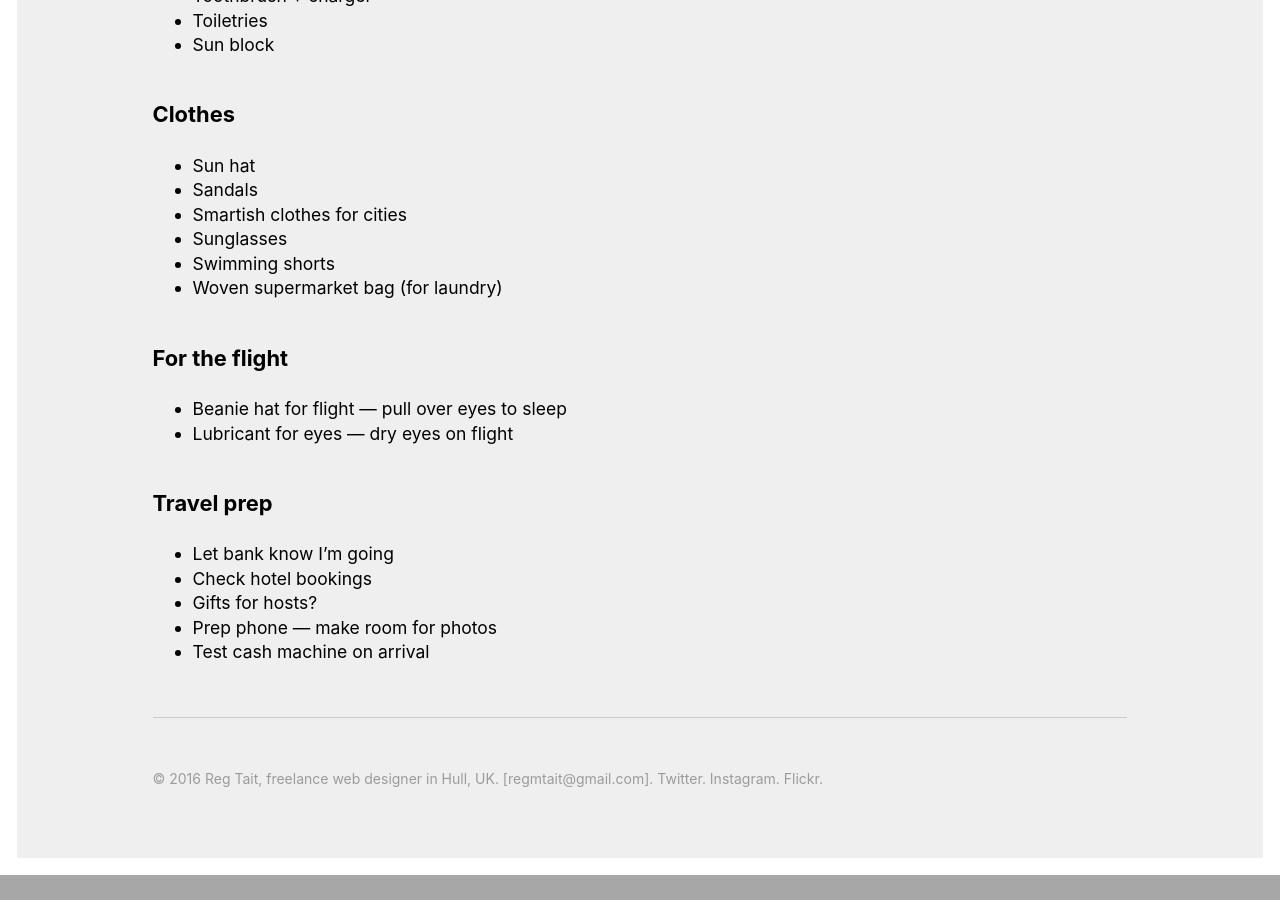
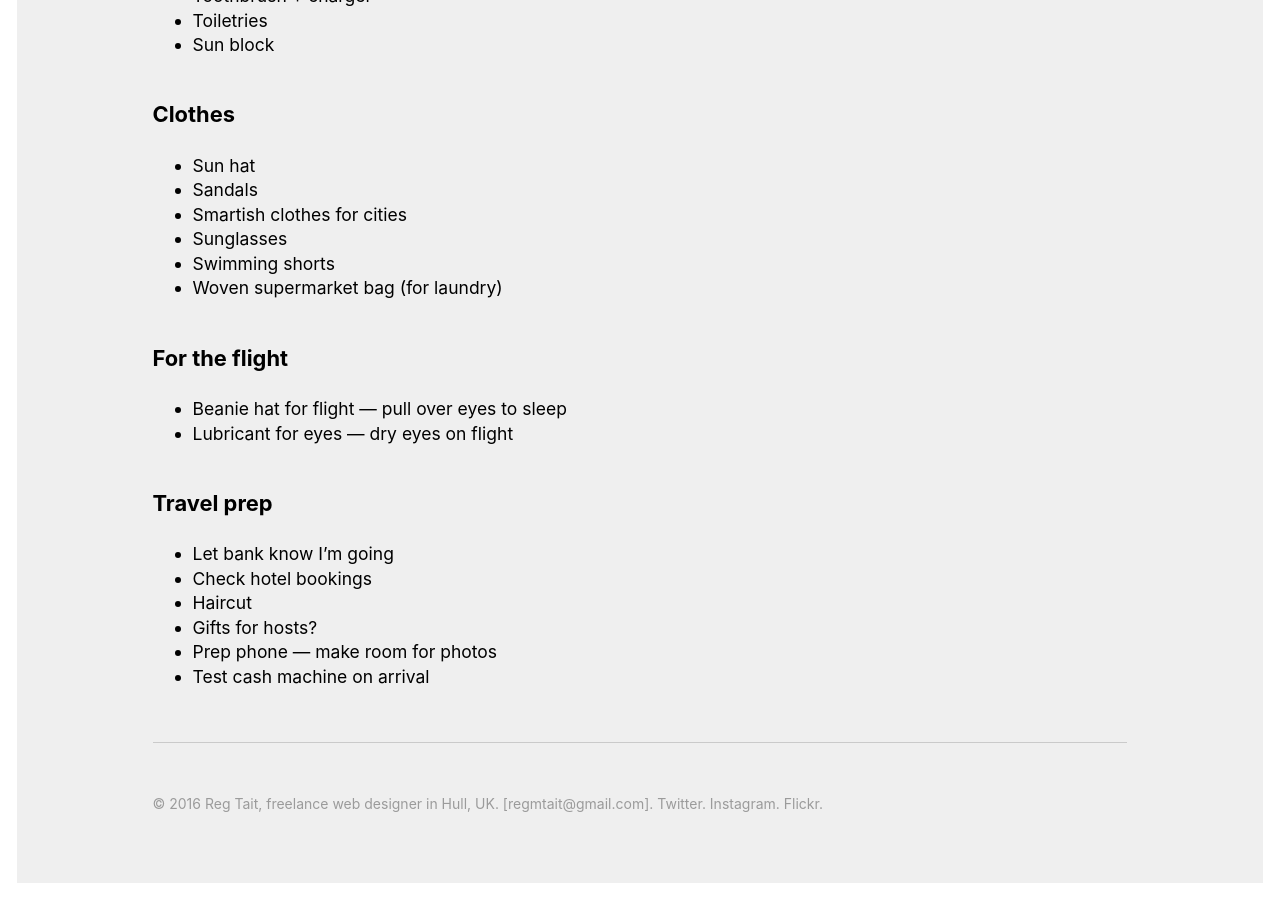
Before and after one commit to regmtait/regmtait.co.uk, a Jekyll site: the page built from packing.md, in a window 1280 px wide and 900 px high, scrolled down 1314 px. Built offline with Jekyll 4.4.1, drawn with Linux system fonts in a browser that asks for light colours; before the commit the page ends 2189 px from its top, so only the background shows below that.

Commit message:
Added a list item

```diff
--- a/packing.md
+++ b/packing.md
@@ -72,6 +72,7 @@ exclude_from_nav: true
 
 * Let bank know I'm going
 * Check hotel bookings
+* Haircut
 * Gifts for hosts?
 * Prep phone — make room for photos
 * Test cash machine on arrival
```
